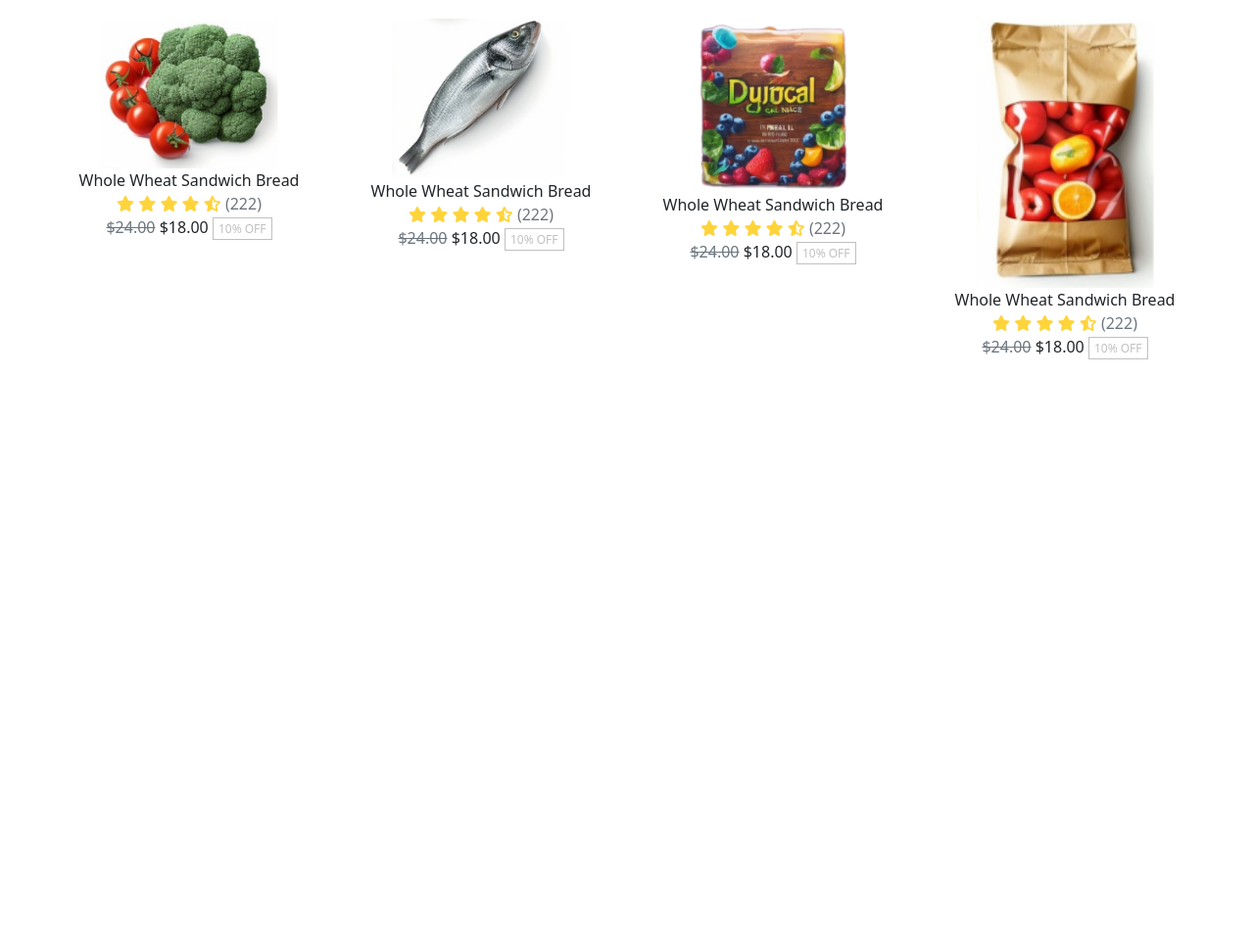
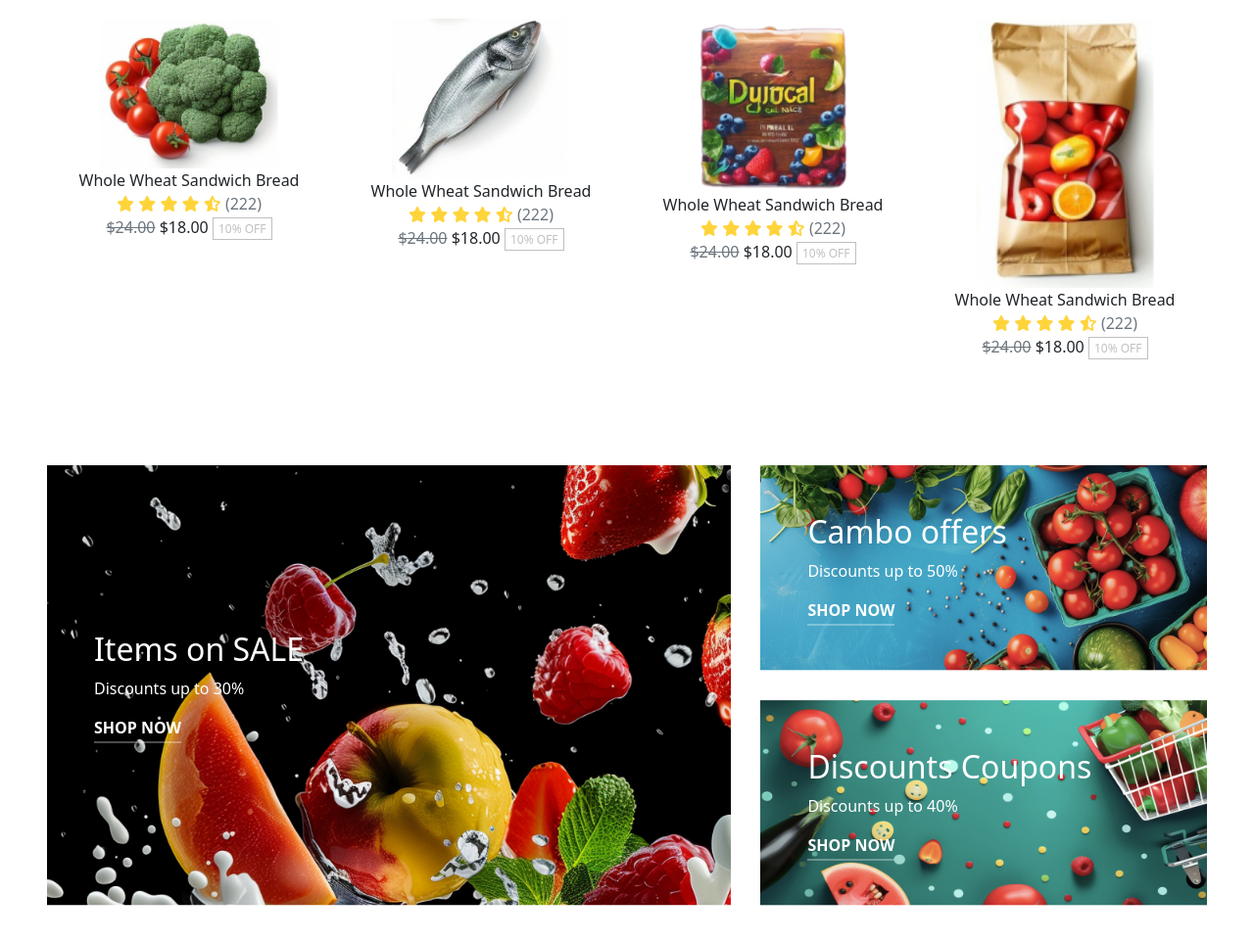
Before and after one commit to CHEASENGHOUR/vegie_shop, a plain HTML site: page index.html in a window 1280 px wide. Shown: the part 1836-2799 px from the top of the page at 98% size. Before the commit the page ends 2311 px from the top, so only its background shows below. Drawn offline with nearby package versions, Linux system fonts and the light colour scheme.

Commit message:
addBlock

```diff
--- a/index.html
+++ b/index.html
@@ -717,9 +717,29 @@
           </div>
         </div>
       </div>
-
-
-
+    </div>
+  </section>
+  <section id="banner" class="px-5 my-5">
+    <div id="block-1" class="d-flex align-items-center ps-5">
+      <div class=" text-white">
+        <h2>Items on SALE</h2>
+        <p>Discounts up to 30%</p>
+        <a href="#" id="shop-now">SHOP NOW</a>
+      </div>
+    </div>
+    <div id="block-2" class="d-flex align-items-center ps-5">
+      <div class=" text-white">
+        <h2>Cambo offers</h2>
+        <p>Discounts up to 50%</p>
+        <a href="#" id="shop-now">SHOP NOW</a>
+      </div>
+    </div>
+    <div id="block-3" class="d-flex align-items-center ps-5">
+      <div class=" text-white">
+        <h2>Discounts Coupons</h2>
+        <p>Discounts up to 40%</p>
+        <a href="#" id="shop-now">SHOP NOW</a>
+      </div>
     </div>
   </section>
 </body>
--- a/styles.css
+++ b/styles.css
@@ -191,11 +191,87 @@
   transition: all .2s ease;
 }
 
+#banner{
+  width: 100%;
+  height: 450px;
+  display: grid;
+  grid-template-columns: repeat(5, 1fr);
+  grid-template-rows: repeat(2, 1fr);
+  gap: 30px;
+}
+#block-1{
+  grid-area: 1 / 1 / 3 / 4;
+  background-color: blue;
+  background-image: url(./img/banner-ad-1.jpg) ;
+  background-repeat: no-repeat;
+  background-size: cover;
+}
+#block-2{
+  grid-area: 1 / 4 / 2 / 6;
+  background-color: brown;
+  background-image: url(./img/banner-ad-2.jpg) ;
+  background-repeat: no-repeat;
+  background-size: cover;
+}
+#block-3{
+  grid-area: 2 / 4 / 3 / 6;
+  background-color: darkgoldenrod;
+  background-image: url(./img/banner-ad-3.jpg) ;
+  background-repeat: no-repeat;
+  background-size: cover;
+}
+#shop-now{
+  color: white;
+  text-decoration: none;
+  font-weight: 700;
+  position: relative;
+}
+#shop-now::after{
+  position: absolute;
+  bottom: -5px;
+  /* left: 0; */
+  right: 0;
+  content: "";
+  width: 0;
+  height: 2px;
+  background-color: whitesmoke;
+  transition: all .3s ease;
+}
+#shop-now::before{
+  position: absolute;
+  bottom: -5px;
+  left: 0;
 
+  content: "";
+  width: 100%;
+  height: 2px;
+  background-color: rgba(255, 255, 255, 0.3);
+}
+#shop-now:hover::after{
+  width: 100%;
+  left: 0;
+  transition: all .3s ease;
+}
+@media (max-width: 1200px) {
+  #banner{
+    width: 100%;
+    height: 700px;
+    display: grid;
+    grid-template-columns: repeat(1, 1fr);
+    grid-template-rows: repeat(4, 1fr);
+    gap: 30px;
+  }
+  #block-1{
+    grid-area: 1 / 1 / 3 / 2;
+  }
+  #block-2{
+    grid-area: 3 / 1 / 4 / 2;
+  }
+  #block-3{
+    grid-area: 4 / 1 / 5 / 2;
+  }
+}
 @media (min-width: 992px) {
-  /* #intro{
-    height: 120vh !important;
-  } */
   #btn-view{
     font-size: 16px;
   }
```
Also changed, not shown: img/banner-ad-1.jpg (added), img/banner-ad-2.jpg (added), img/banner-ad-3.jpg (added).
